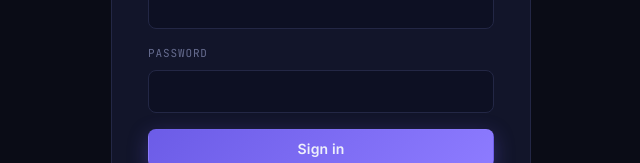
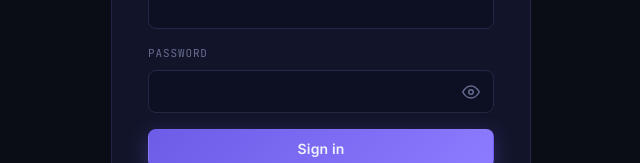
Before and after one commit to johnyeboahregno/regno-ai, a SvelteKit app in the folder apps/web/: page /login in a window 1280 px wide. Shown: the part 386-549 px from the top of the page, without its empty margins (319-959 px from the left). Built offline with nearby package versions, Linux system fonts and the light colour scheme.

Commit message:
feat: implement PasswordInput component for secure password handling

```diff
--- /dev/null
+++ b/apps/web/src/lib/PasswordInput.svelte
@@ -0,0 +1,67 @@
+<script lang="ts">
+  export let value = '';
+  export let id = 'password';
+  export let autocomplete: 'current-password' | 'new-password' = 'current-password';
+  export let required = true;
+  export let minlength: number | undefined = undefined;
+  export let label = 'Password';
+
+  let show = false;
+
+  function onInput(e: Event) {
+    value = (e.currentTarget as HTMLInputElement).value;
+  }
+</script>
+
+<div class="pw-wrap">
+  <input
+    class="input pw-input"
+    {id}
+    type={show ? 'text' : 'password'}
+    value={value}
+    on:input={onInput}
+    {required}
+    {autocomplete}
+    {minlength}
+    aria-label={label}
+  />
+  <button
+    type="button"
+    class="eye"
+    on:click={() => (show = !show)}
+    aria-label={show ? 'Hide password' : 'Show password'}
+    aria-pressed={show}
+  >
+    {#if show}
+      <svg
+        width="18" height="18" viewBox="0 0 24 24" fill="none"
+        stroke="currentColor" stroke-width="2" stroke-linecap="round" stroke-linejoin="round"
+      >
+        <path d="M17.94 17.94A10.07 10.07 0 0 1 12 20c-7 0-11-8-11-8a18.45 18.45 0 0 1 5.06-5.94M9.9 4.24A9.12 9.12 0 0 1 12 4c7 0 11 8 11 8a18.5 18.5 0 0 1-2.16 3.19m-6.72-1.07a3 3 0 1 1-4.24-4.24" />
+        <line x1="1" y1="1" x2="23" y2="23" />
+      </svg>
+    {:else}
+      <svg
+        width="18" height="18" viewBox="0 0 24 24" fill="none"
+        stroke="currentColor" stroke-width="2" stroke-linecap="round" stroke-linejoin="round"
+      >
+        <path d="M1 12s4-8 11-8 11 8 11 8-4 8-11 8-11-8-11-8z" />
+        <circle cx="12" cy="12" r="3" />
+      </svg>
+    {/if}
+  </button>
+</div>
+
+<style>
+  .pw-wrap { position: relative; }
+  .pw-input { padding-right: 46px; }
+  .eye {
+    position: absolute; right: 6px; top: 50%; transform: translateY(-50%);
+    display: flex; align-items: center; justify-content: center;
+    width: 34px; height: 34px; border: 0; background: transparent;
+    color: var(--ink-faint); cursor: pointer; border-radius: 8px;
+    transition: color 0.15s ease, background 0.15s ease;
+  }
+  .eye:hover { color: var(--ink); background: var(--panel-2); }
+  .eye:focus-visible { outline: 1px solid var(--signal); }
+</style>
--- a/apps/web/src/routes/app/credentials/+page.svelte
+++ b/apps/web/src/routes/app/credentials/+page.svelte
@@ -1,5 +1,6 @@
 <script lang="ts">
   import { onMount } from 'svelte';
+  import PasswordInput from '$lib/PasswordInput.svelte';
 
   let items: Array<{ id: string; name: string; type: string; provider: string }> = [];
   let name = '';
@@ -74,7 +75,7 @@
     </div>
     <div class="mt">
       <label for="csecret">Secret</label>
-      <input class="input" id="csecret" type="password" bind:value={secret} required />
+      <PasswordInput bind:value={secret} id="csecret" label="Secret" autocomplete="new-password" />
     </div>
     <button class="btn solid mt" type="submit">Store credential</button>
   </form>
--- a/apps/web/src/routes/login/+page.svelte
+++ b/apps/web/src/routes/login/+page.svelte
@@ -1,6 +1,7 @@
 <script lang="ts">
   import { goto } from '$app/navigation';
   import Brand from '$lib/Brand.svelte';
+  import PasswordInput from '$lib/PasswordInput.svelte';
   let email = '';
   let password = '';
   let error = '';
@@ -45,7 +46,9 @@
       <label for="email">Email</label>
       <input class="input mb" id="email" type="email" bind:value={email} required autocomplete="email" />
       <label for="password">Password</label>
-      <input class="input mb" id="password" type="password" bind:value={password} required autocomplete="current-password" />
+      <div class="mb">
+        <PasswordInput bind:value={password} autocomplete="current-password" />
+      </div>
       <button class="btn solid" type="submit" disabled={busy} style="width:100%; justify-content:center;">
         {busy ? 'Signing in…' : 'Sign in'}
       </button>
--- a/apps/web/src/routes/register/+page.svelte
+++ b/apps/web/src/routes/register/+page.svelte
@@ -1,6 +1,7 @@
 <script lang="ts">
   import { goto } from '$app/navigation';
   import Brand from '$lib/Brand.svelte';
+  import PasswordInput from '$lib/PasswordInput.svelte';
   let email = '';
   let password = '';
   let error = '';
@@ -49,7 +50,9 @@
       <label for="email">Email</label>
       <input class="input mb" id="email" type="email" bind:value={email} required autocomplete="email" />
       <label for="password">Password</label>
-      <input class="input mb" id="password" type="password" bind:value={password} required minlength="8" autocomplete="new-password" />
+      <div class="mb">
+        <PasswordInput bind:value={password} autocomplete="new-password" minlength={8} />
+      </div>
       <button class="btn solid" type="submit" disabled={busy} style="width:100%; justify-content:center;">
         {busy ? 'Creating…' : 'Create account'}
       </button>
```
